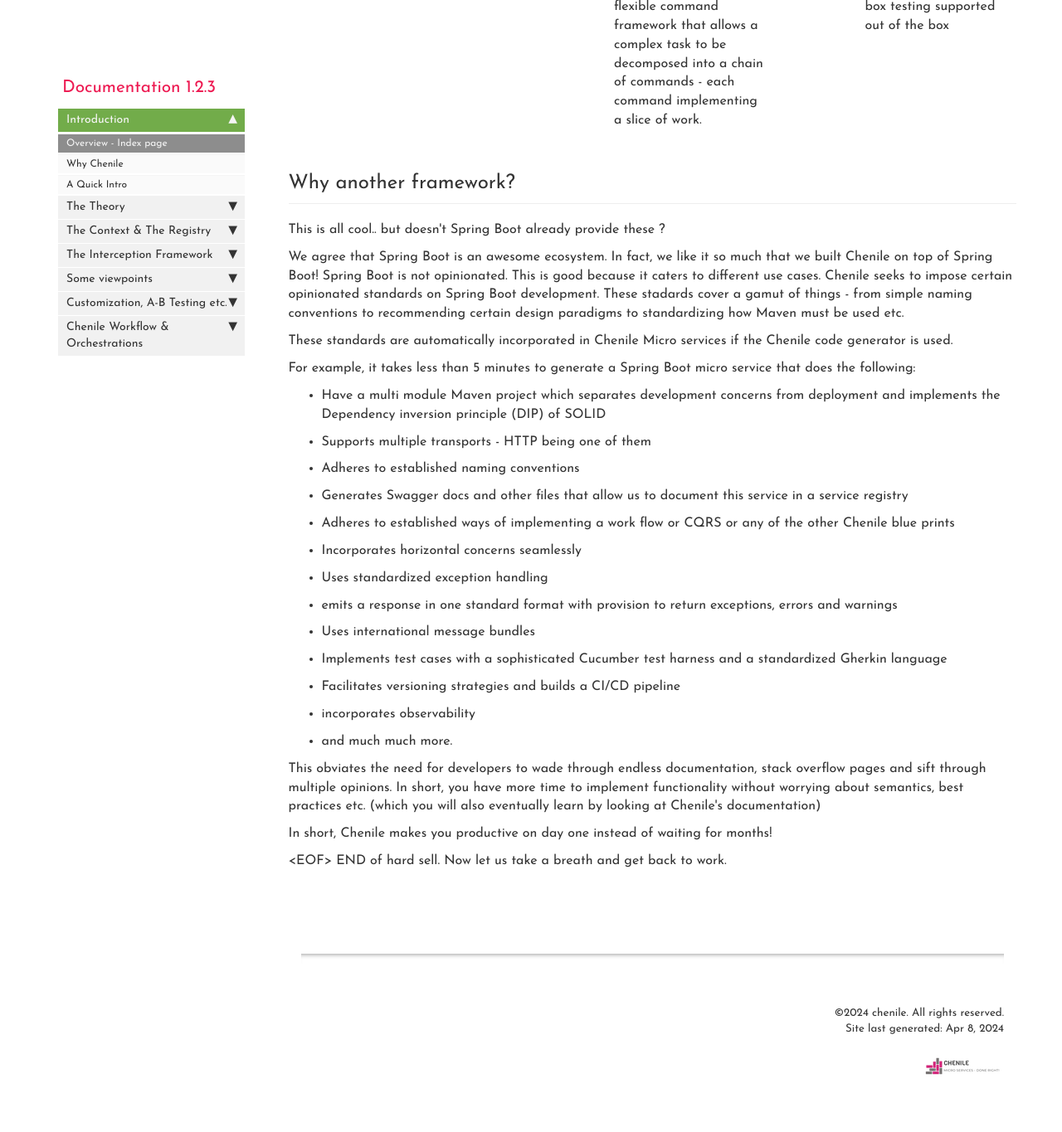
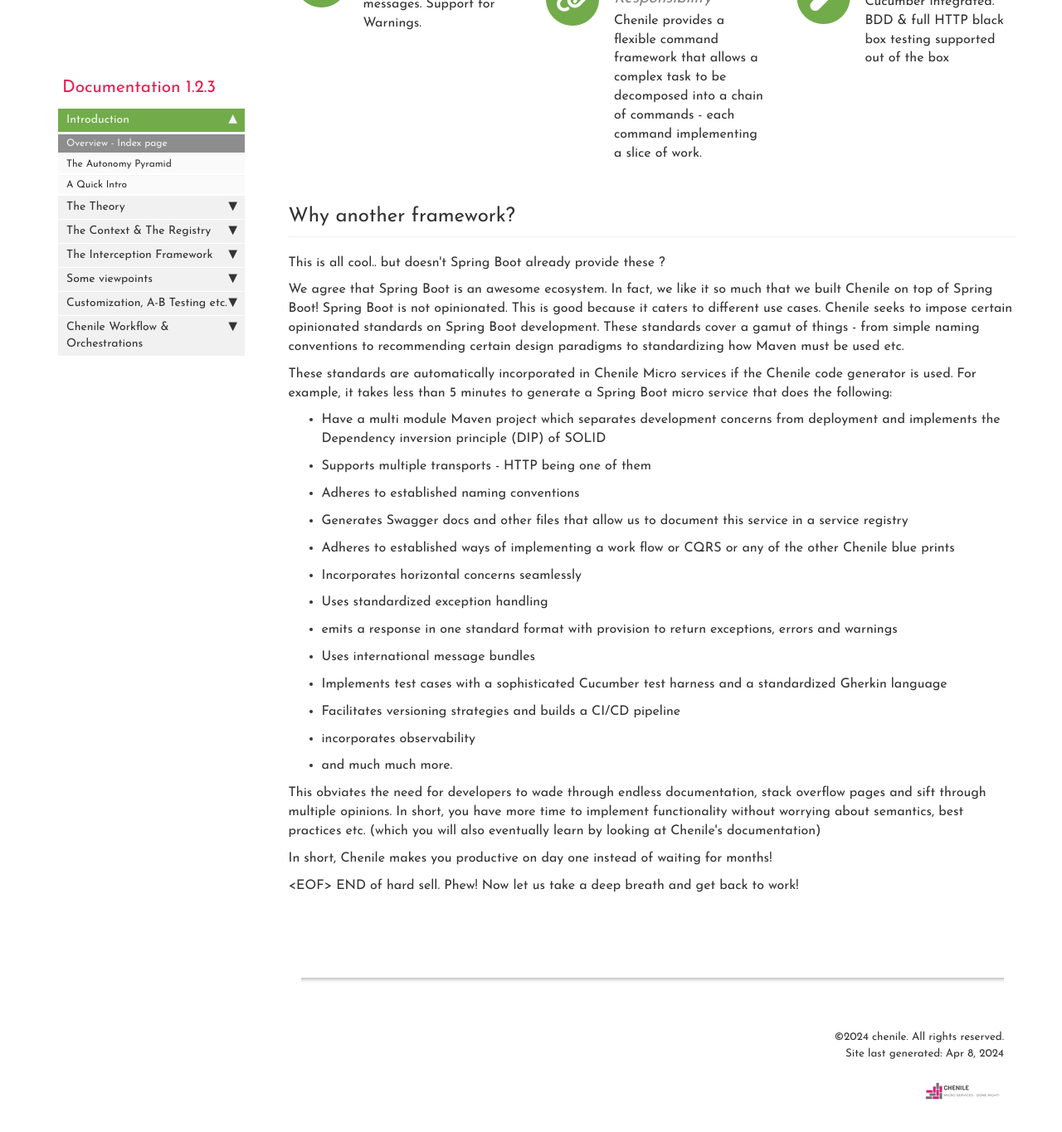
Before and after one commit to rajakolluru/cheniledocs.github.io, a Jekyll site: the page built from index.html, in a window 1280 px wide and 1400 px high, scrolled down 1999 px. Shown: the top 1365 px of the window at 83% size. Built offline with Jekyll 4.4.1, drawn with Linux system fonts in a browser that asks for light colours; comment, search, counter and statistics services are not loaded; some of the changed text lies outside the part shown.

Commit message:
Enhanced Index.html and renamed autonomy

```diff
--- a/_data/sidebars/chenile_sidebar.yml
+++ b/_data/sidebars/chenile_sidebar.yml
@@ -28,8 +28,8 @@
       url: /index.html
       output: web,pdf
 
-    - title: Why Chenile
-      url: /why-chenile.html
+    - title: The Autonomy Pyramid
+      url: /the-autonomy-pyramid.html
       output: web, pdf
       type: homepage
 
--- a/index.html
+++ b/index.html
@@ -320,9 +320,8 @@
         </div>
         <div class="col-lg-12">
             <p>This is all cool.. but doesn't Spring Boot already provide these ?</p>
-            <p>We agree that Spring Boot is an awesome ecosystem. In fact, we like it so much that we built Chenile on top of Spring Boot! Spring Boot is not opinionated. This is good because it caters to different use cases. Chenile seeks to impose certain opinionated standards on Spring Boot development. These stadards cover a gamut of things - from simple naming conventions to recommending certain design paradigms to standardizing how Maven must be used etc. </p>
-            <p>These standards are automatically incorporated in Chenile Micro services if the Chenile code generator is used. </p>
-            <p>For example, it takes less than 5 minutes to generate a Spring Boot micro service that does the following:
+            <p>We agree that Spring Boot is an awesome ecosystem. In fact, we like it so much that we built Chenile on top of Spring Boot! Spring Boot is not opinionated. This is good because it caters to different use cases. Chenile seeks to impose certain opinionated standards on Spring Boot development. These standards cover a gamut of things - from simple naming conventions to recommending certain design paradigms to standardizing how Maven must be used etc. </p>
+            <p>These standards are automatically incorporated in Chenile Micro services if the Chenile code generator is used. For example, it takes less than 5 minutes to generate a Spring Boot micro service that does the following:
             <ul>
                 <li>Have a multi module Maven project which separates development concerns from deployment and implements the Dependency inversion principle (DIP) of SOLID</li>
                 <li>Supports multiple transports - HTTP being one of them</li>
@@ -340,6 +339,6 @@
             </ul>
             <p> This obviates the need for developers to wade through endless documentation, stack overflow pages and sift through multiple opinions. In short, you have more time to implement functionality without worrying about semantics, best practices etc. (which you will also eventually learn by looking at Chenile's documentation)</p>
             <p>In short, Chenile makes you productive on day one instead of waiting for months!</p>
-            <p>&lt;EOF&gt; END of hard sell. Now let us take a breath and get back to work.</p>
+            <p>&lt;EOF&gt; END of hard sell. Phew! Now let us take a deep breath and get back to work!</p>
         </div>
     </div>
```
Also changed, not shown: other parts of index.html (+1 -1 lines), pages/chenile/000-autonomy.md (added, +95 -0 lines), pages/chenile/000-why-chenile.md (deleted, +0 -89 lines).
